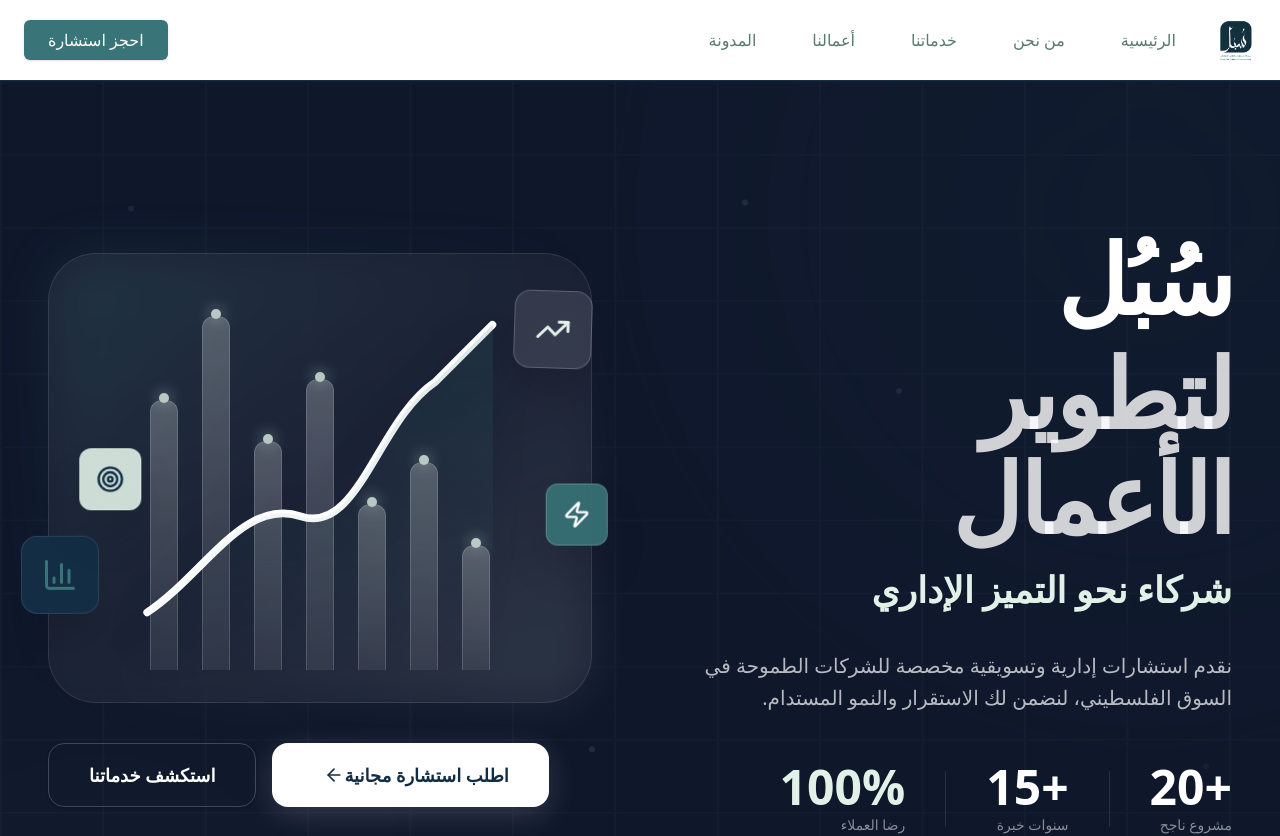
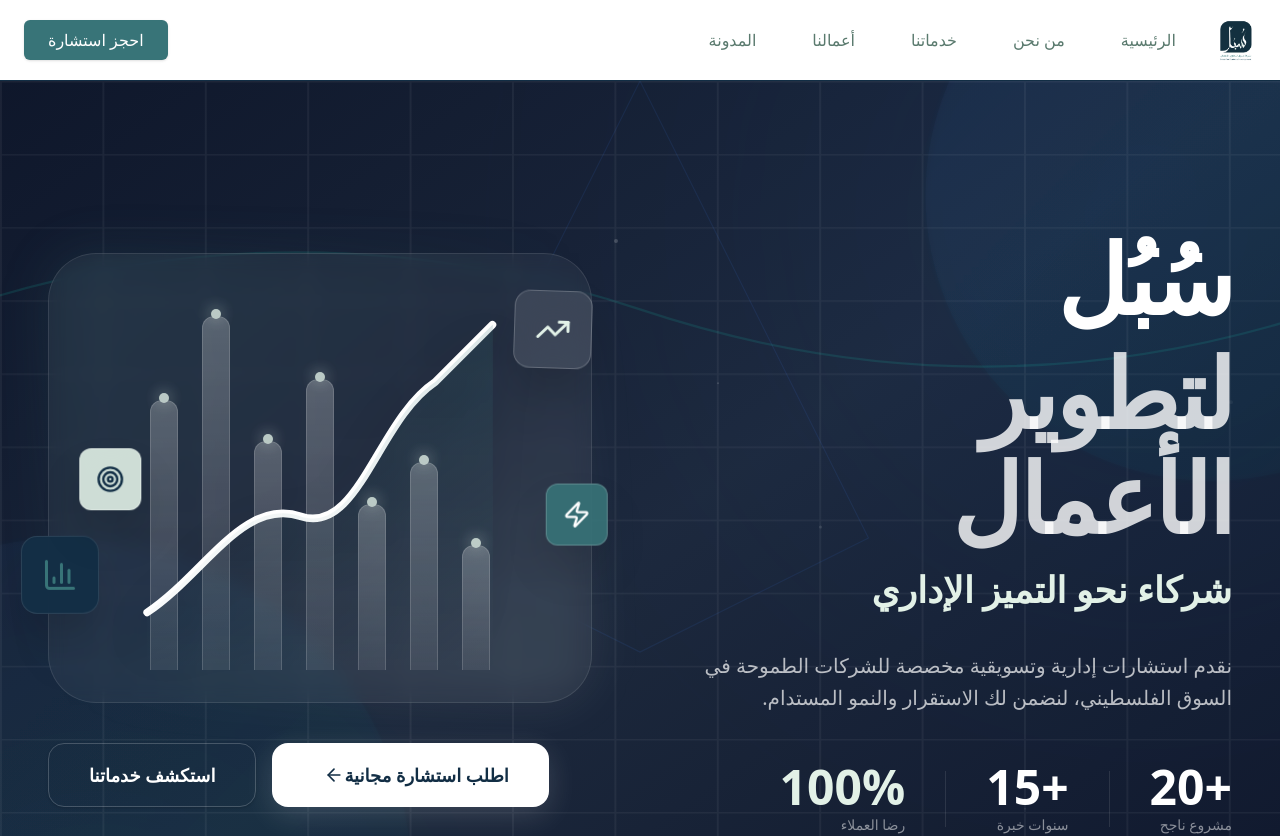
Before and after one commit to Abdelrahman-Abuhelal/Sobol-Website, a Next.js app: page / in a window 1280 px wide. Shown: the top 836 px of the page. Built offline with nearby package versions, Linux system fonts and the light colour scheme.

Commit message:
enhance: add SVG decorative shapes and improve hero background animations

```diff
--- a/components/home/HeroSection.tsx
+++ b/components/home/HeroSection.tsx
@@ -11,24 +11,50 @@ export function HeroSection() {
             className="relative w-full overflow-hidden bg-slate-900 pt-24 pb-28 md:pt-36 md:pb-40"
             aria-label="القسم الرئيسي"
         >
-            {/* Enhanced Background Elements */}
+            {/* Enhanced Background with Gradient and Shapes */}
             <div className="absolute inset-0 overflow-hidden">
-                {/* Large Gradient Orbs */}
+                {/* Base Gradient */}
+                <div className="absolute inset-0 bg-gradient-to-br from-slate-900 via-slate-800 to-slate-900" />
+
+                {/* Animated Large Gradient Orbs */}
                 <motion.div
-                    animate={{ scale: [1, 1.1, 1], opacity: [0.15, 0.25, 0.15] }}
+                    animate={{ scale: [1, 1.1, 1], opacity: [0.2, 0.3, 0.2] }}
                     transition={{ repeat: Infinity, duration: 10, ease: "easeInOut" }}
-                    className="absolute top-0 right-0 w-[800px] h-[800px] bg-primary/20 rounded-full blur-[150px] -translate-y-1/3 translate-x-1/3 pointer-events-none"
+                    className="absolute top-0 right-0 w-[800px] h-[800px] bg-blue-500/15 rounded-full blur-[150px] -translate-y-1/3 translate-x-1/3 pointer-events-none"
                     aria-hidden="true"
                 />
                 <motion.div
-                    animate={{ scale: [1.1, 1, 1.1], opacity: [0.1, 0.15, 0.1] }}
+                    animate={{ scale: [1.1, 1, 1.1], opacity: [0.15, 0.25, 0.15] }}
                     transition={{ repeat: Infinity, duration: 12, ease: "easeInOut", delay: 2 }}
-                    className="absolute bottom-0 left-0 w-[600px] h-[600px] bg-accent/10 rounded-full blur-[120px] translate-y-1/2 -translate-x-1/3 pointer-events-none"
+                    className="absolute bottom-0 left-0 w-[600px] h-[600px] bg-teal-500/10 rounded-full blur-[120px] translate-y-1/2 -translate-x-1/3 pointer-events-none"
                     aria-hidden="true"
                 />
 
-                {/* Grid Pattern */}
-                <div className="absolute inset-0 opacity-[0.02]">
+                {/* Decorative SVG Shapes */}
+                <svg className="absolute inset-0 w-full h-full" viewBox="0 0 1200 800" preserveAspectRatio="xMidYMid slice" aria-hidden="true">
+                    <defs>
+                        <linearGradient id="grad1" x1="0%" y1="0%" x2="100%" y2="100%">
+                            <stop offset="0%" stopColor="#3b82f6" stopOpacity="0.1" />
+                            <stop offset="100%" stopColor="#14b8a6" stopOpacity="0.05" />
+                        </linearGradient>
+                        <filter id="glow">
+                            <feGaussianBlur stdDeviation="3" result="coloredBlur" />
+                            <feMerge>
+                                <feMergeNode in="coloredBlur" />
+                                <feMergeNode in="SourceGraphic" />
+                            </feMerge>
+                        </filter>
+                    </defs>
+
+                    {/* Geometric shapes */}
+                    <circle cx="1100" cy="100" r="250" fill="url(#grad1)" filter="url(#glow)" opacity="0.4" />
+                    <circle cx="100" cy="700" r="300" fill="url(#grad1)" filter="url(#glow)" opacity="0.3" />
+                    <path d="M 600 0 L 800 400 L 600 500 L 400 400 Z" fill="none" stroke="#3b82f6" strokeWidth="1" opacity="0.1" />
+                    <path d="M 0 200 Q 300 100 600 200 T 1200 200" fill="none" stroke="#14b8a6" strokeWidth="2" opacity="0.15" />
+                </svg>
+
+                {/* Grid Pattern - Very Subtle */}
+                <div className="absolute inset-0 opacity-[0.05]">
                     <svg className="w-full h-full" viewBox="0 0 100 100" preserveAspectRatio="none">
                         <defs>
                             <pattern id="hero-grid" width="8" height="8" patternUnits="userSpaceOnUse">
@@ -40,24 +66,27 @@ export function HeroSection() {
                 </div>
 
                 {/* Floating Particles */}
-                {[...Array(8)].map((_, i) => (
+                {[...Array(12)].map((_, i) => (
                     <motion.div
                         key={i}
                         animate={{
-                            y: [0, -20, 0],
-                            opacity: [0.1, 0.3, 0.1],
+                            y: [0, -30, 0],
+                            opacity: [0.05, 0.2, 0.05],
                         }}
                         transition={{
                             repeat: Infinity,
-                            duration: 5 + i,
-                            delay: i * 0.7,
+                            duration: 6 + i,
+                            delay: i * 0.5,
                             ease: "easeInOut",
                         }}
-                        className="absolute w-1.5 h-1.5 rounded-full bg-white/30"
+                        className="absolute rounded-full bg-white pointer-events-none"
                         style={{
-                            left: `${10 + i * 12}%`,
-                            top: `${15 + (i % 4) * 20}%`,
+                            width: `${2 + (i % 3)}px`,
+                            height: `${2 + (i % 3)}px`,
+                            left: `${8 + i * 8}%`,
+                            top: `${20 + (i % 5) * 15}%`,
                         }}
+                        aria-hidden="true"
                     />
                 ))}
             </div>
```
